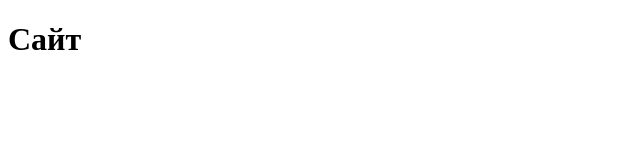
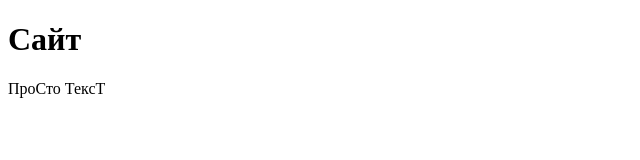
Before and after one commit to Konstantinis22/site, a plain HTML site: page index.html in a window 1280 px wide. Shown: the whole page, without its empty margins (0-640 px from the left). Drawn offline with Linux system fonts and the light colour scheme.

Commit message:
second commit

```diff
--- a/index.html
+++ b/index.html
@@ -6,5 +6,6 @@
 	</head>
 	<body>
 		<h1>Сайт</h1>
+		<p>ПроСто ТексТ</p>
 	</body>
 </html>
```
